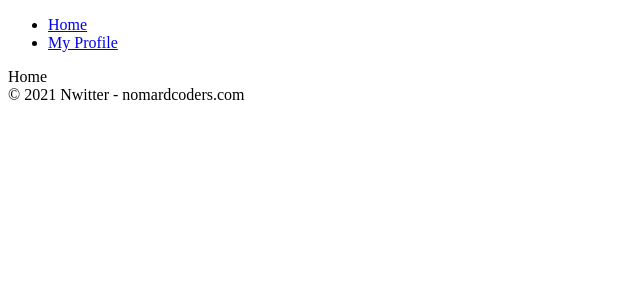
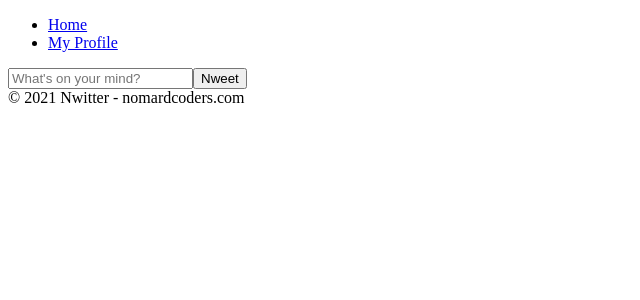
Before and after one commit to SOHYEON00/nwitter, a React (Create React App) app: page /#/ in a window 1280 px wide. Shown: the top 300 px of the page, without its empty margins (0-640 px from the left). Built offline with nearby package versions, Linux system fonts and the light colour scheme; no server answers; sample sign-in values are in the browser's storage.

Commit message:
feat: create a nweet(tweet message) - firebase.firestore를 사용함 - nweets라는 collection 생성   새로운 메시지를 제출할 때마다 collection의 document 생성

```diff
--- a/src/fBase.js
+++ b/src/fBase.js
@@ -1,5 +1,6 @@
 import firebase from "firebase/app";
 import "firebase/auth";
+import "firebase/firestore";
 
 const firebaseConfig = {
     apiKey: process.env.REACT_APP_API_KEY,
@@ -16,3 +17,4 @@
 export const firebaseInstance = firebase;
 
 export const authService = firebase.auth();
+export const dbService = firebase.firestore();
--- a/src/routes/Home.js
+++ b/src/routes/Home.js
@@ -1,4 +1,29 @@
-import React from "react";
+import { dbService } from "fBase";
+import React, {useState} from "react";
 
-const Home = () => <span>Home</span>;
+const Home = () => {
+    const [nweet, setNweet] = useState("");
+
+    const onTextChange = (event) => {
+        const {target: {value}} = event;
+        setNweet(value);
+    };
+    const onSubmitHandler = async(event) => {
+        event.preventDefault();
+        await dbService.collection("nweets").add({
+            nweet,
+            createdAt: Date.now()
+        });
+        setNweet("");
+    } ;
+
+    return (
+        <div>
+            <form onSubmit={onSubmitHandler}>
+                <input type="text" value={nweet} onChange={onTextChange} placeholder="What's on your mind?"/>
+                <input type="submit" value="Nweet"/>
+            </form>
+        </div>
+    )
+};
 export default Home;
```
Also changed, not shown: 1 other file (tests, documents, lock files or other folders).
